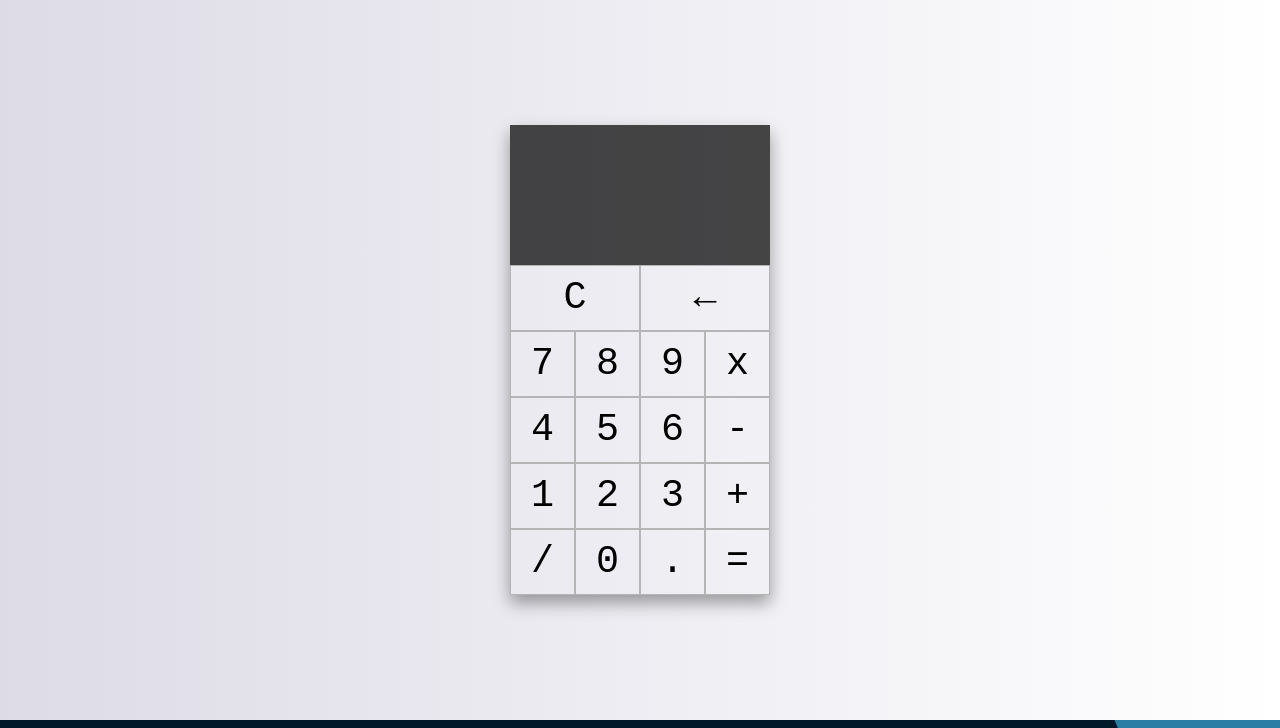
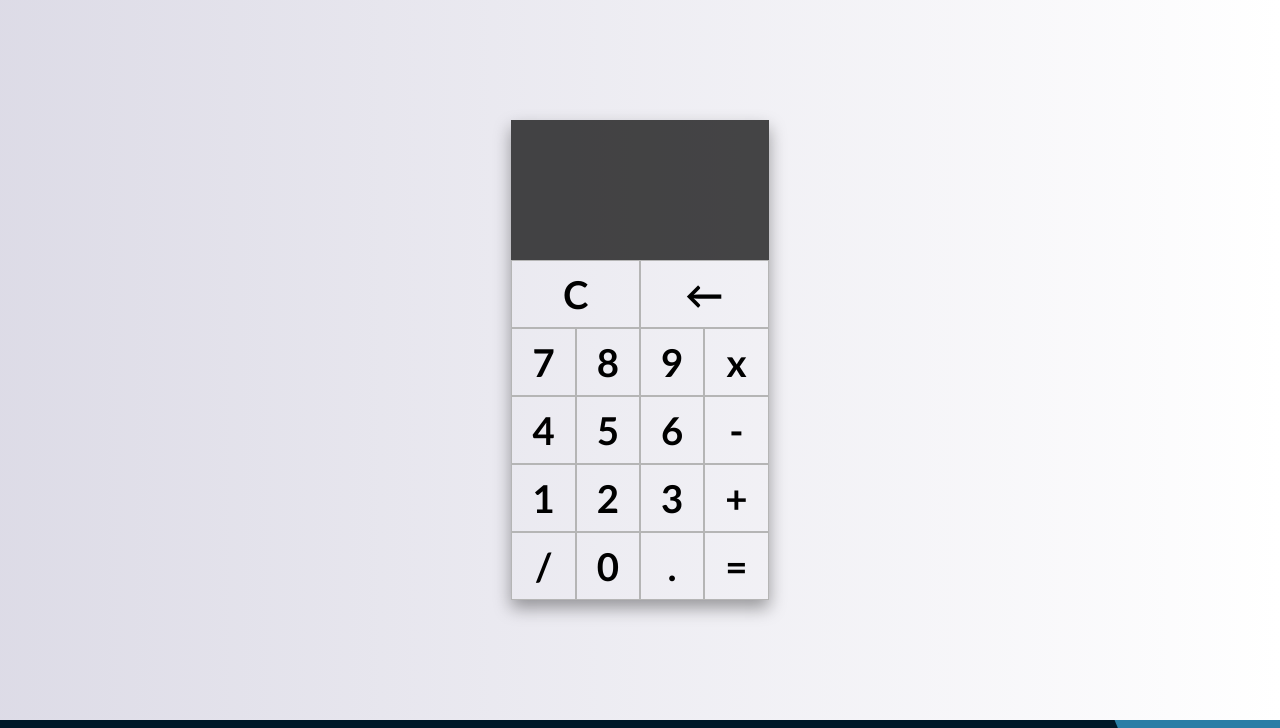
Before and after one commit to JuanPeRam/Calculator-JP, a plain HTML site: page index.html in a window 1280 px wide. Shown: the top 728 px of the page. Drawn offline with Linux system fonts and the light colour scheme.

Commit message:
Update style.css

```diff
--- a/style.css
+++ b/style.css
@@ -24,6 +24,13 @@ body{
 .buttons-container{
     display: grid;
     grid-template-columns: repeat(4,max-content);
+    font-family: 'Gill Sans', 'Gill Sans MT', Calibri, 'Trebuchet MS', sans-serif;
+    font-weight: bold;
+}
+
+#operation{
+    display: grid;
+    place-items: center;
 }
 
 .console-container{
@@ -59,7 +66,8 @@ body{
 }
 
 .calculator-button:hover{
-    background-color: rgb(229, 229, 229);
+    background-color: rgb(41, 126, 166);
+    color: whitesmoke;
     cursor: pointer;
 }
 
```
